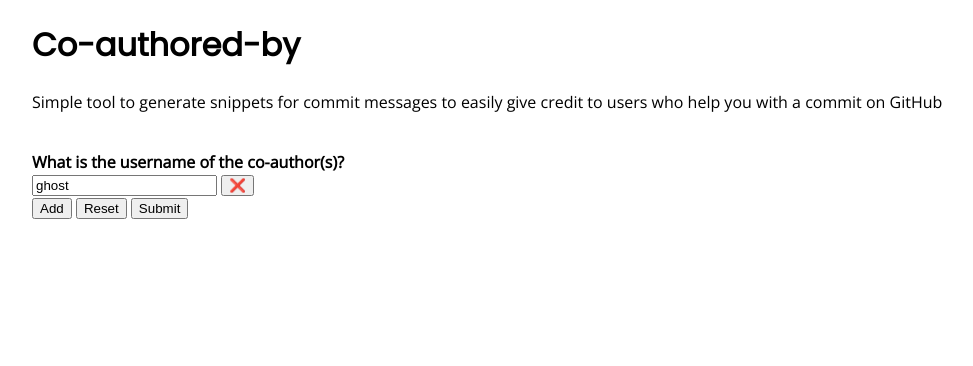
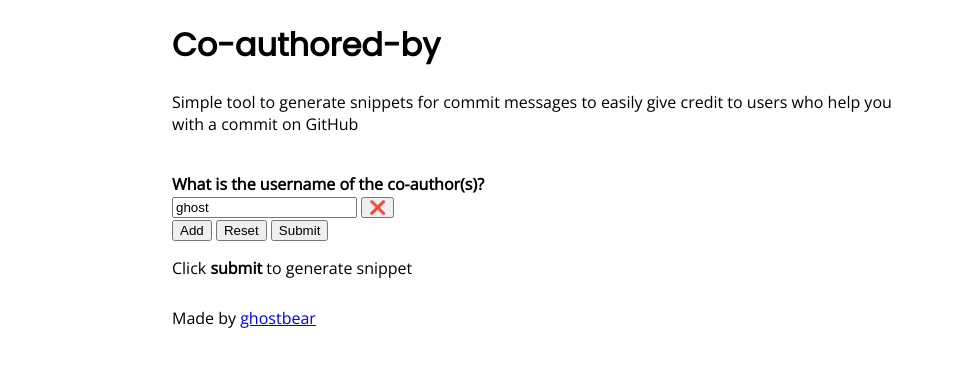
Before and after one commit to ghostbear/coauthoredby, a Svelte app: page / in a window 1280 px wide. Shown: the top 366 px of the page, without its empty margins (108-1081 px from the left). Built offline with nearby package versions, Linux system fonts and the light colour scheme.

Commit message:
Add footer text

```diff
--- a/src/App.svelte
+++ b/src/App.svelte
@@ -65,13 +65,22 @@
     <button on:click={reset}> Reset </button>
     <button on:click={submit}> Submit </button>
   </div>
+  <p>Click <b>submit</b> to generate snippet</p>
 
   <CommitMessage coAuthors={coAuthorSnippets} />
+
+  <p class="footer">
+    Made by <a href="https://github.com/ghostbear">ghostbear</a>
+  </p>
 </main>
 
 <style>
   main {
-    max-width: 1000px;
+    max-width: 720px;
     margin: 0 auto;
   }
+
+  .footer {
+    margin-top: 1.75em;
+  }
 </style>
--- a/src/CommitMessage.svelte
+++ b/src/CommitMessage.svelte
@@ -12,10 +12,9 @@
   <div class="commitMessage">
     <h2>Message snippet</h2>
     <i>Click to copy to clipboard</i>
-    <div class="codeBlock">
+    <div on:click={copyToClipboard} class="codeBlock">
       <code
       id="CommitMessage"
-      on:click={copyToClipboard}
       contenteditable="false"
       bind:innerHTML={commitMessage}
     />
```
